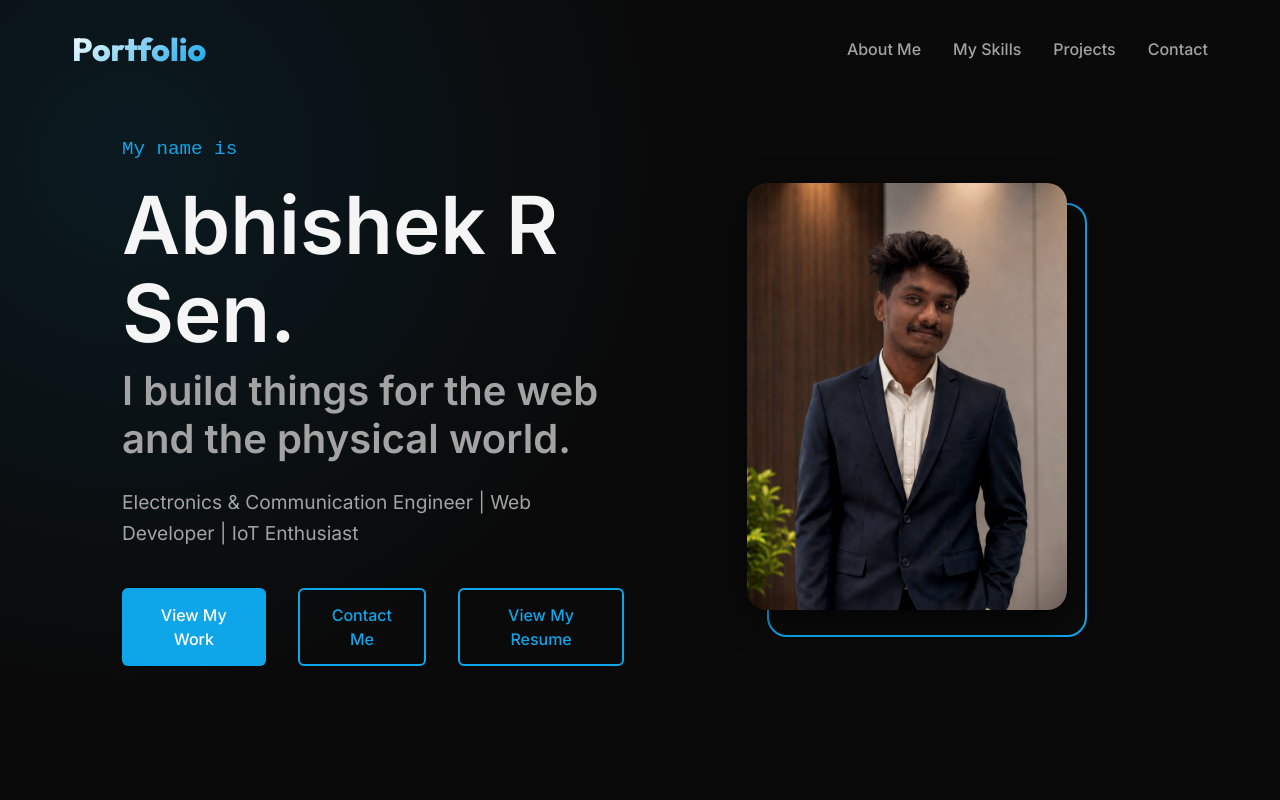
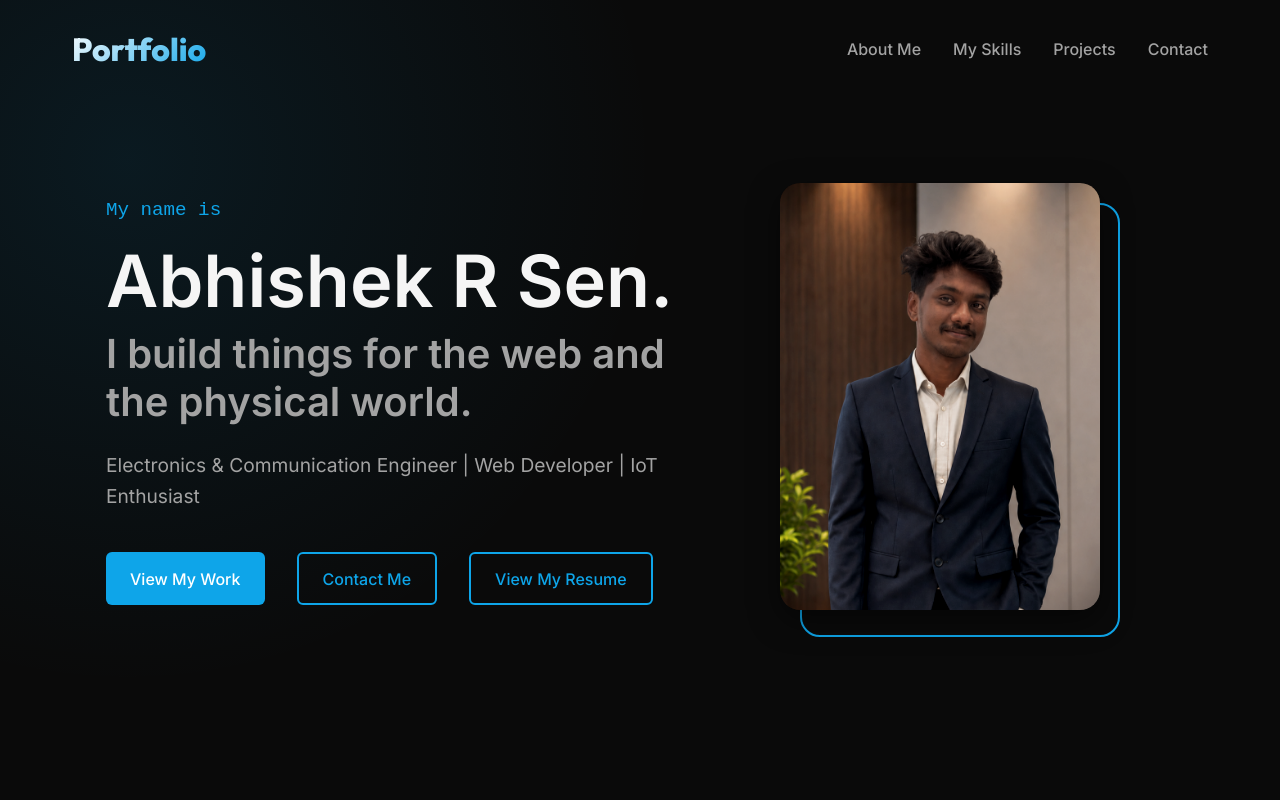
Before and after one commit to abhishekrsen/Abhishek-R-Sen-Portfolio, a React (Vite) app in the folder client/: page / in a window 1280 px wide. Shown: the top 800 px of the page. Built offline with nearby package versions, Linux system fonts and the light colour scheme.

Commit message:
Keep name on one line and reduce side margins

```diff
--- a/client/src/components/Hero.css
+++ b/client/src/components/Hero.css
@@ -26,7 +26,8 @@
 }
 
 .hero-name {
-  font-size: clamp(3rem, 8vw, 5rem);
+  font-size: clamp(1.8rem, 6.5vw, 4.5rem);
+  white-space: nowrap;
   color: var(--text-main);
   line-height: 1.1;
   margin-bottom: 10px;
--- a/client/src/index.css
+++ b/client/src/index.css
@@ -85,7 +85,7 @@ a:hover {
 .container {
   max-width: 1100px;
   margin: 0 auto;
-  padding: 0 2rem;
+  padding: 0 1rem;
 }
 
 .section {
```
